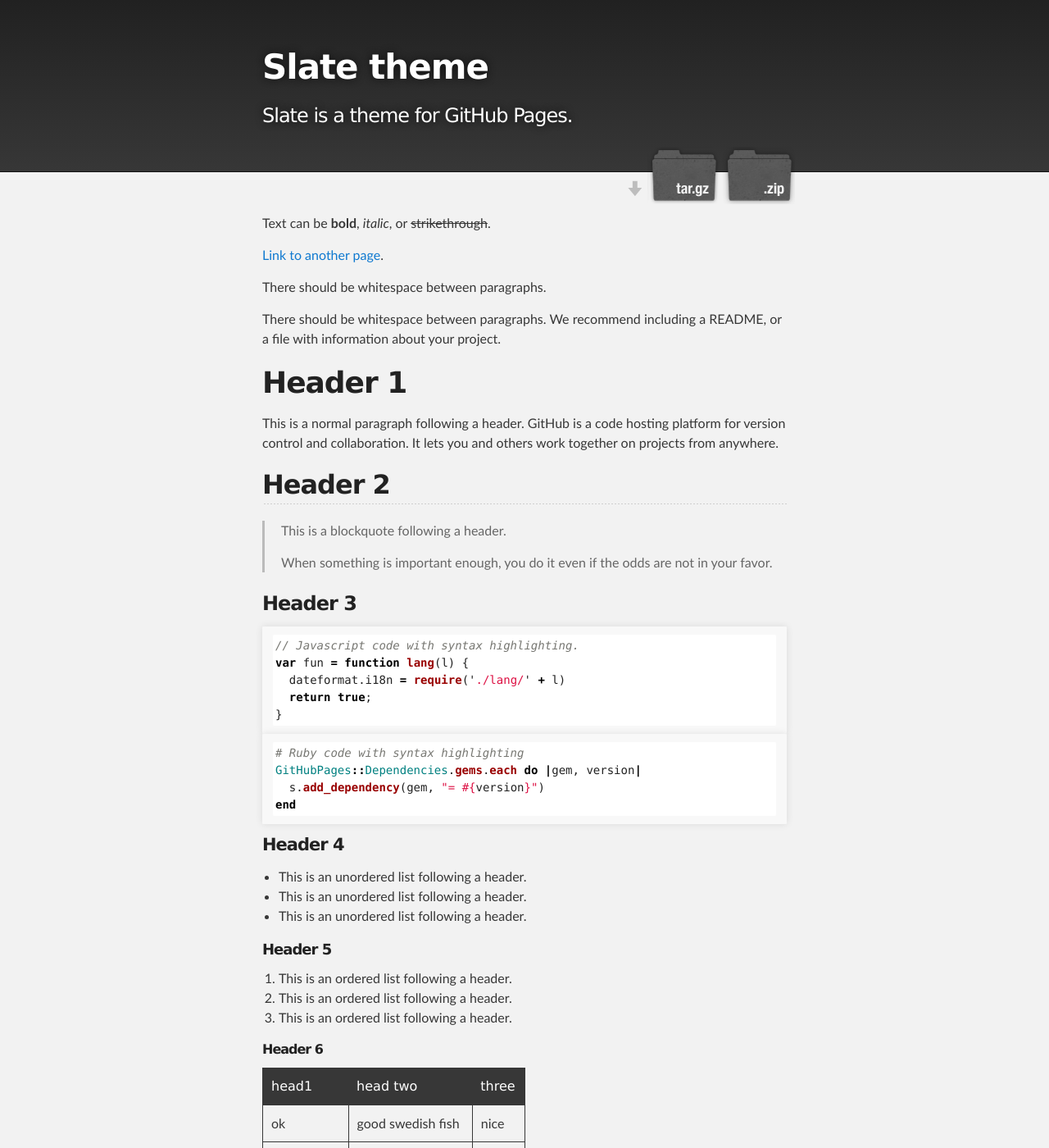
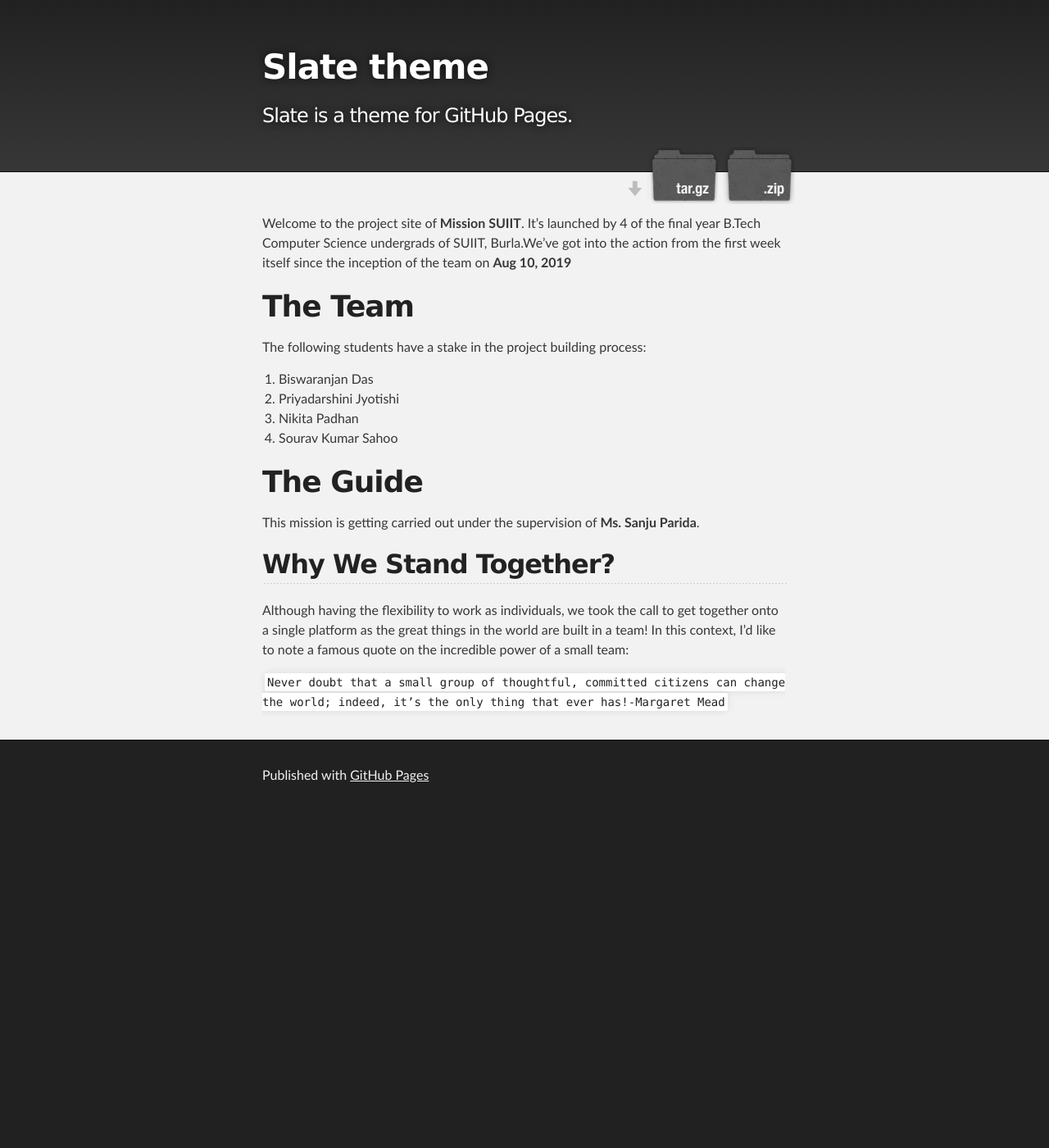
Before and after one commit to missionsuiit/missionsuiit.github.io, a Jekyll site: the page built from index.md, in a window 1280 px wide and 1400 px high. Shown: the whole window at 82% size. Built offline with Jekyll 4.4.1, drawn with Linux system fonts in a browser that asks for light colours; some of the changed text lies outside the part shown.

Commit message:
Update index.md

````diff
--- a/index.md
+++ b/index.md
@@ -2,122 +2,22 @@
 layout: default
 ---
 
-Text can be **bold**, _italic_, or ~~strikethrough~~.
 
-[Link to another page](./another-page.html).
-
-There should be whitespace between paragraphs.
-
-There should be whitespace between paragraphs. We recommend including a README, or a file with information about your project.
-
-# Header 1
-
-This is a normal paragraph following a header. GitHub is a code hosting platform for version control and collaboration. It lets you and others work together on projects from anywhere.
-
-## Header 2
-
-> This is a blockquote following a header.
->
-> When something is important enough, you do it even if the odds are not in your favor.
-
-### Header 3
-
-```js
-// Javascript code with syntax highlighting.
-var fun = function lang(l) {
-  dateformat.i18n = require('./lang/' + l)
-  return true;
-}
-```
-
-```ruby
-# Ruby code with syntax highlighting
-GitHubPages::Dependencies.gems.each do |gem, version|
-  s.add_dependency(gem, "= #{version}")
-end
-```
-
-#### Header 4
-
-*   This is an unordered list following a header.
-*   This is an unordered list following a header.
-*   This is an unordered list following a header.
-
-##### Header 5
-
-1.  This is an ordered list following a header.
-2.  This is an ordered list following a header.
-3.  This is an ordered list following a header.
-
-###### Header 6
-
-| head1        | head two          | three |
-|:-------------|:------------------|:------|
-| ok           | good swedish fish | nice  |
-| out of stock | good and plenty   | nice  |
-| ok           | good `oreos`      | hmm   |
-| ok           | good `zoute` drop | yumm  |
-
-### There's a horizontal rule below this.
-
-* * *
-
-### Here is an unordered list:
-
-*   Item foo
-*   Item bar
-*   Item baz
-*   Item zip
-
-### And an ordered list:
-
-1.  Item one
-1.  Item two
-1.  Item three
-1.  Item four
-
-### And a nested list:
-
-- level 1 item
-  - level 2 item
-  - level 2 item
-    - level 3 item
-    - level 3 item
-- level 1 item
-  - level 2 item
-  - level 2 item
-  - level 2 item
-- level 1 item
-  - level 2 item
-  - level 2 item
-- level 1 item
-
-### Small image
-
-![Octocat](https://github.githubassets.com/images/icons/emoji/octocat.png)
-
-### Large image
-
-![Branching](https://guides.github.com/activities/hello-world/branching.png)
+Welcome to the project site of **Mission SUIIT**. It’s launched by 4 of the final year B.Tech Computer Science undergrads of SUIIT, Burla.We've got into the action from the first week itself since the inception of the team on **Aug 10, 2019**
 
 
-### Definition lists can be used with HTML syntax.
+# The Team
 
-<dl>
-<dt>Name</dt>
-<dd>Godzilla</dd>
-<dt>Born</dt>
-<dd>1952</dd>
-<dt>Birthplace</dt>
-<dd>Japan</dd>
-<dt>Color</dt>
-<dd>Green</dd>
-</dl>
+The following students have a stake in the project building process:
+1. Biswaranjan Das
+2. Priyadarshini Jyotishi
+3. Nikita Padhan
+4. Sourav Kumar Sahoo
 
-```
-Long, single-line code blocks should not wrap. They should horizontally scroll if they are too long. This line should be long enough to demonstrate this.
-```
+# The Guide
+This mission is getting carried out under the supervision of **Ms. Sanju Parida**.
 
-```
-The final element.
-```
+## Why We Stand Together?
+Although having the flexibility to work as individuals, we took the call to get together onto a single platform as the great things in the world are built in a team! In this context, I’d like to note a famous quote on the incredible power of a small team:
+
+```Never doubt that a small group of thoughtful, committed citizens can change the world; indeed, it’s the only thing that ever has!-Margaret Mead```
````
